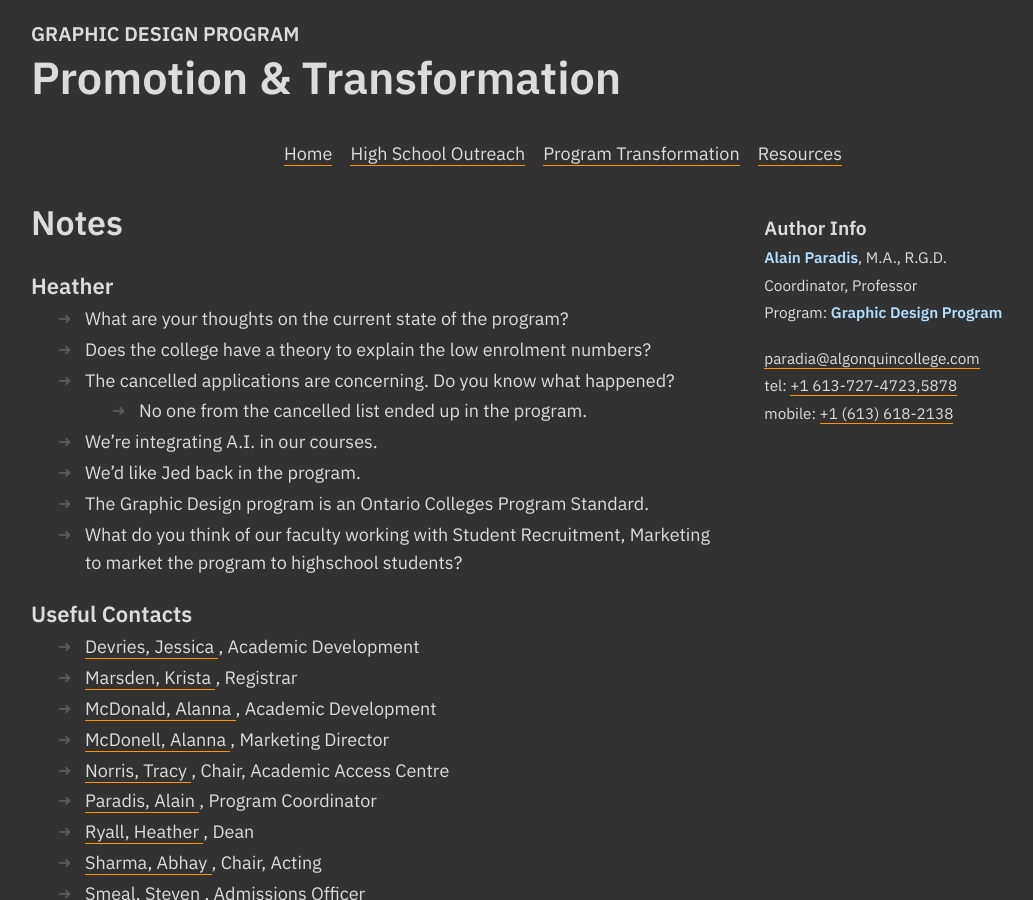
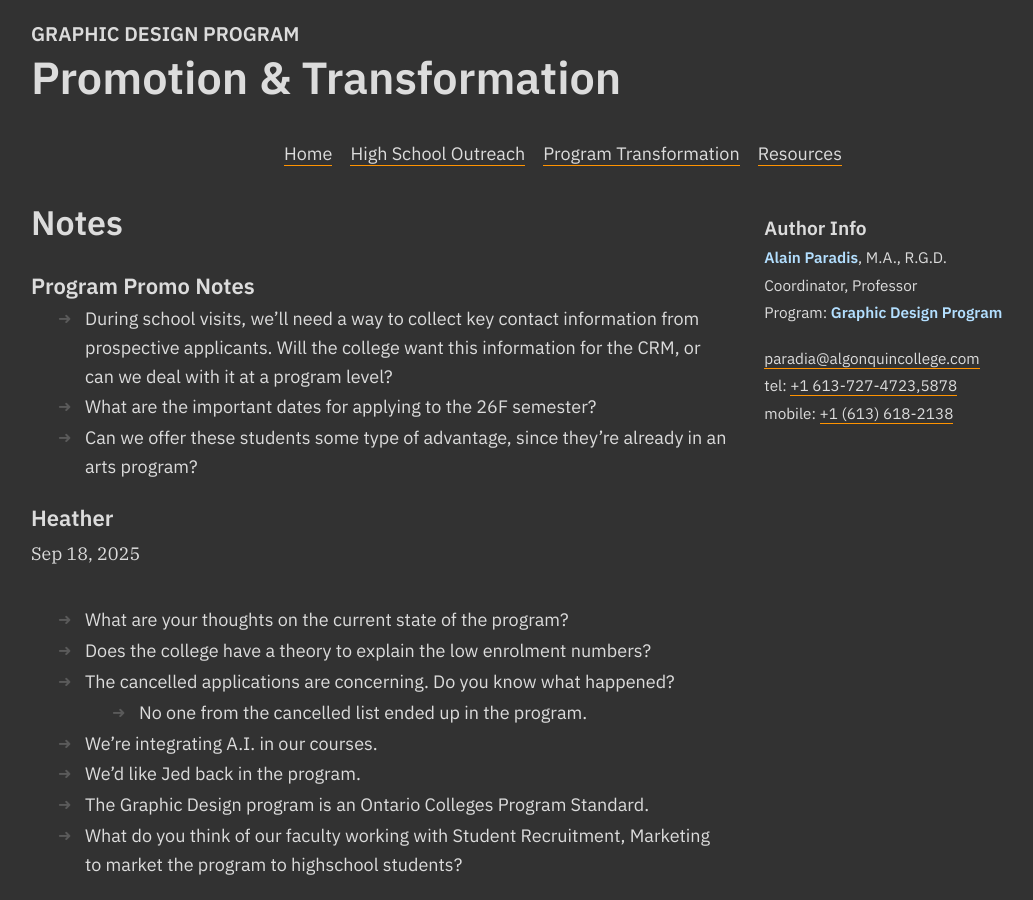
Before and after one commit to AlainParadis/program-transformation, a Jekyll site: the page built from notes.md, in a window 1280 px wide and 900 px high. Shown: the whole window, without its empty margins (77-1110 px from the left). Built offline with Jekyll 4.4.1, drawn with Linux system fonts in a browser that asks for light colours.

Commit message:
Update notes.md

```diff
--- a/notes.md
+++ b/notes.md
@@ -4,7 +4,16 @@ role: notes
 title: Notes
 order:
 ---
+#### Program Promo Notes
+
+-   During school visits, we'll need a way to collect key contact information from prospective applicants. Will the college want this information for the CRM, or can we deal with it at a program level?
+-   What are the important dates for applying to the 26F semester?
+-   Can we offer these students some type of advantage, since they're already in an arts program?
+
+
 #### Heather
+
+Sep 18, 2025
 
 -   What are your thoughts on the current state of the program?
 -   Does the college have a theory to explain the low enrolment numbers?
```
